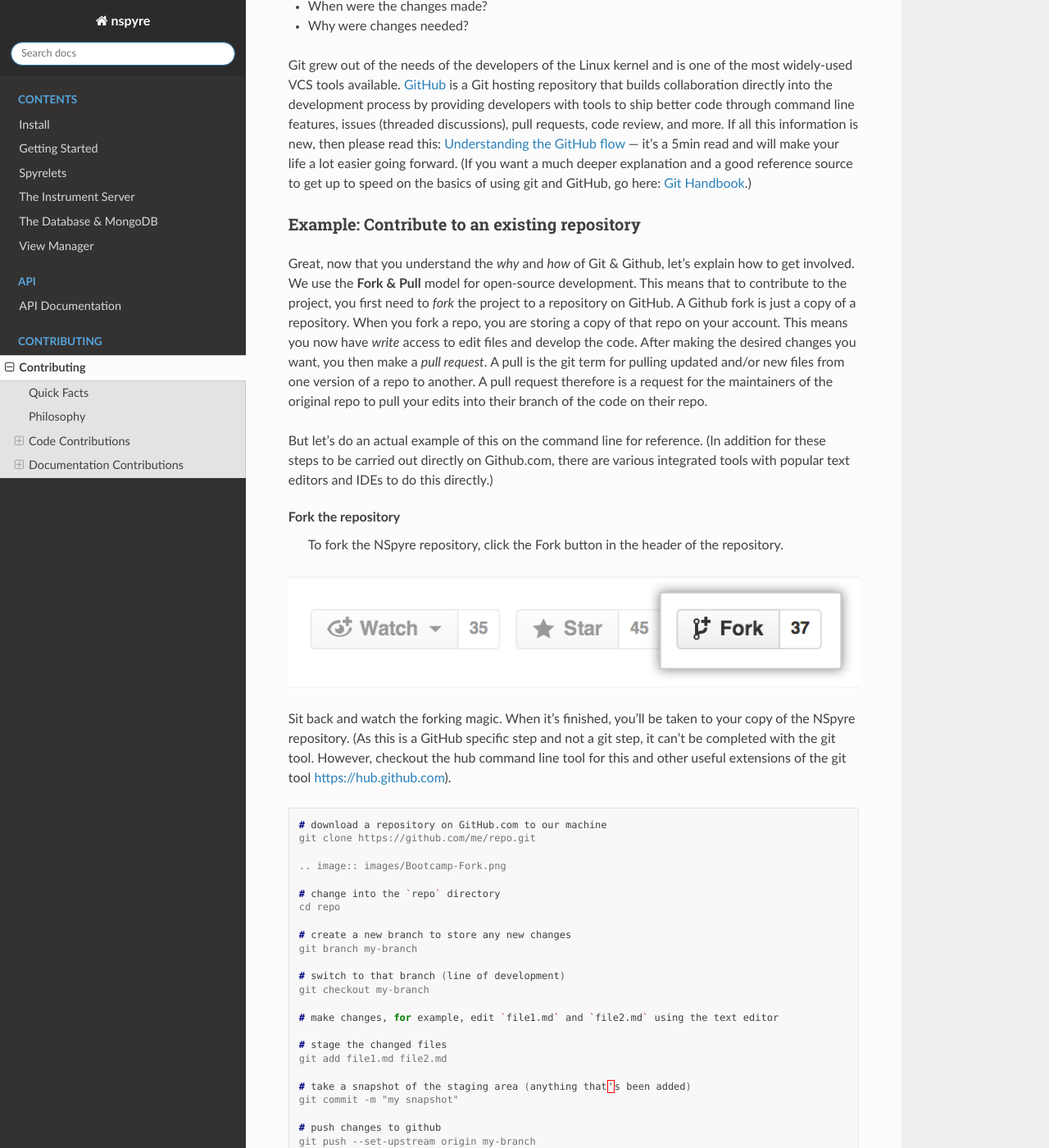
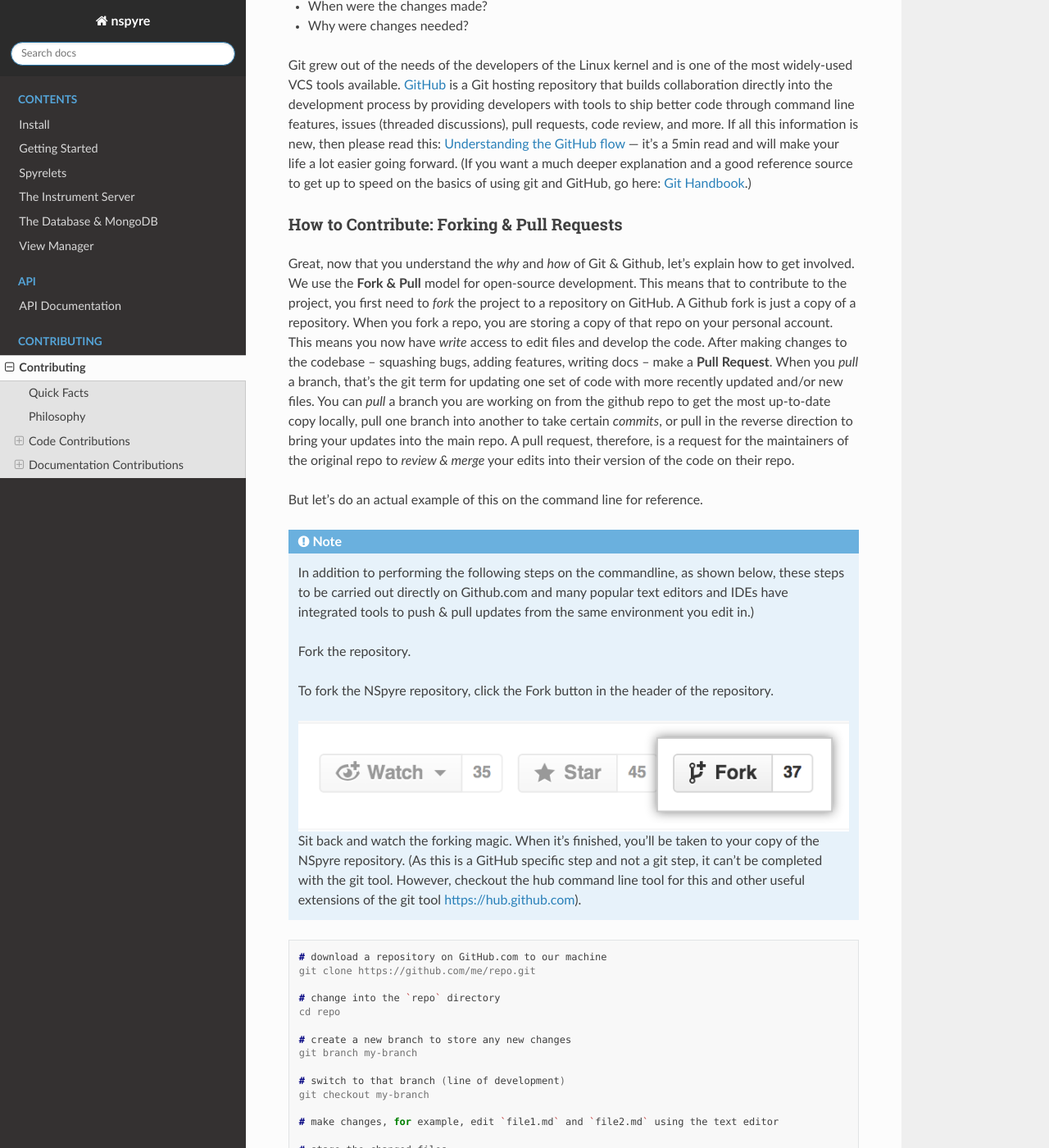
Before and after one commit to nspyre-org/nspyre, a Sphinx documentation site: the page built from docs/contributing.rst, in a window 1280 px wide and 1400 px high, scrolled down 1558 px. Shown: the whole window at 82% size. Built offline with Sphinx 7.4.7 and the Read the Docs theme 2.0.0, drawn with Linux system fonts in a browser that asks for light colours; some of the changed text lies outside the part shown.

Commit message:
Update contributing.rst

```diff
--- a/docs/contributing.rst
+++ b/docs/contributing.rst
@@ -42,26 +42,32 @@
 
 Git grew out of the needs of the developers of the Linux kernel and is one of the most widely-used VCS tools available. `GitHub <https://github.com>`_ is a Git hosting repository that builds collaboration directly into the development process by providing developers with tools to ship better code through command line features, issues (threaded discussions), pull requests, code review, and more. If all this information is new, then please read this: `Understanding the GitHub flow <https://guides.github.com/introduction/flow/>`_  — it’s a 5min read and will make your life a lot easier going forward. (If you want a much deeper explanation and a good reference source to get up to speed on the basics of using git and GitHub, go here: `Git Handbook <https://guides.github.com/introduction/git-handbook/>`_.)
 
-Example: Contribute to an existing repository
----------------------------------------------
+How to Contribute: Forking & Pull Requests
+------------------------------------------
 
-Great, now that you understand the *why* and *how* of Git & Github, let’s explain how to get involved. We use the **Fork & Pull** model for open-source development. This means that to contribute to the project, you first need to *fork* the project to a repository on GitHub. A Github fork is just a copy of a repository. When you fork a repo, you are storing a copy of that repo on your account. This means you now have *write* access to edit files and develop the code. After making the desired changes you want, you then make a *pull request*. A pull is the git term for pulling updated and/or new files from one version of a repo to another. A pull request therefore is a request for the maintainers of the original repo to pull your edits into their branch of the code on their repo.
+Great, now that you understand the *why* and *how* of Git & Github, let’s explain how to get involved. We use the **Fork & Pull** model for open-source development. This means that to contribute to the project, you first need to *fork* the project to a repository on GitHub. A Github fork is just a copy of a repository. When you fork a repo, you are storing a copy of that repo on your personal account. This means you now have *write* access to edit files and develop the code. After making changes to the codebase -- squashing bugs, adding features, writing docs -- make a **Pull Request**. When you *pull* a branch, that's the git term for updating one set of code with more recently updated and/or new files. You can *pull* a branch you are working on from the github repo to get the most up-to-date copy locally, pull one branch into another to take certain *commits*, or pull in the reverse direction to bring your updates into the main repo. A pull request, therefore, is a request for the maintainers of the original repo to *review & merge* your edits into their version of the code on their repo.
 
-But let’s do an actual example of this on the command line for reference. (In addition for these steps to be carried out directly on Github.com, there are various integrated tools with popular text editors and IDEs to do this directly.)
+But let’s do an actual example of this on the command line for reference.
 
-Fork the repository
+.. note::
+
+   In addition to performing the following steps on the commandline, as shown below, these steps to be carried out directly on Github.com and many popular text editors and IDEs have integrated tools to push & pull updates from the same environment you edit in.)
+
+   Fork the repository.
+
    To fork the NSpyre repository, click the Fork button in the header of the repository.
 
-.. image:: images/Bootcamp-Fork.png
+   .. image:: images/Bootcamp-Fork.png
 
-Sit back and watch the forking magic. When it’s finished, you’ll be taken to your copy of the NSpyre repository. (As this is a GitHub specific step and not a git step, it can’t be completed with the git tool. However, checkout the hub command line tool for this and other useful extensions of the git tool https://hub.github.com).
+   Sit back and watch the forking magic. When it’s finished, you’ll be taken to your copy
+   of the NSpyre repository. (As this is a GitHub specific step and not a git step, it can’t
+   be completed with the git tool. However, checkout the hub command line tool for this and
+   other useful extensions of the git tool https://hub.github.com).
 
 .. code-block:: console
 
    # download a repository on GitHub.com to our machine
    git clone https://github.com/me/repo.git
-
-   .. image:: images/Bootcamp-Fork.png
 
    # change into the `repo` directory
    cd repo
@@ -85,6 +91,13 @@
 
 
 That’s the gist on the workflow!
+
+.. important::
+
+   People save there code everywhere, in there documents folder, on their desktop, in a hidden folder. Not having a system to managing code is BAD. That's why git exists after all. Similarly, you want your code to be in a unified location on your local machine. Where it isn't in a place that someone will easily tamper with it, but in a location that is still easily accessible if you know where it is. To that end, we *highly* recommend that you create a directory at the root level of your local machine called ``SourceCode`` (or with whatever camalcase formatting your prefer). Create a new subdirectory for every project going forward. So for NSpyre, if you call ``git clone https://github.com/[username]/nspyre.git`` inside SourceCode, you will get a new directory called nspyre, containing your repo.
+
+Next, search for a **branch** to check if someone has already started work on the issue of interest. If not, start one; make sure to give it a descriptive title so people easily understand what's being worked on (e.g. refactoring-pep8, awg-spyrelet, driver-gui-bug, etc).
+ A pull is the git term for pulling updated and/or new files from one version of a repo to another.
 
 .. _Code Style:
 
```
Also changed, not shown: other parts of docs/contributing.rst (+4 -4 lines).
